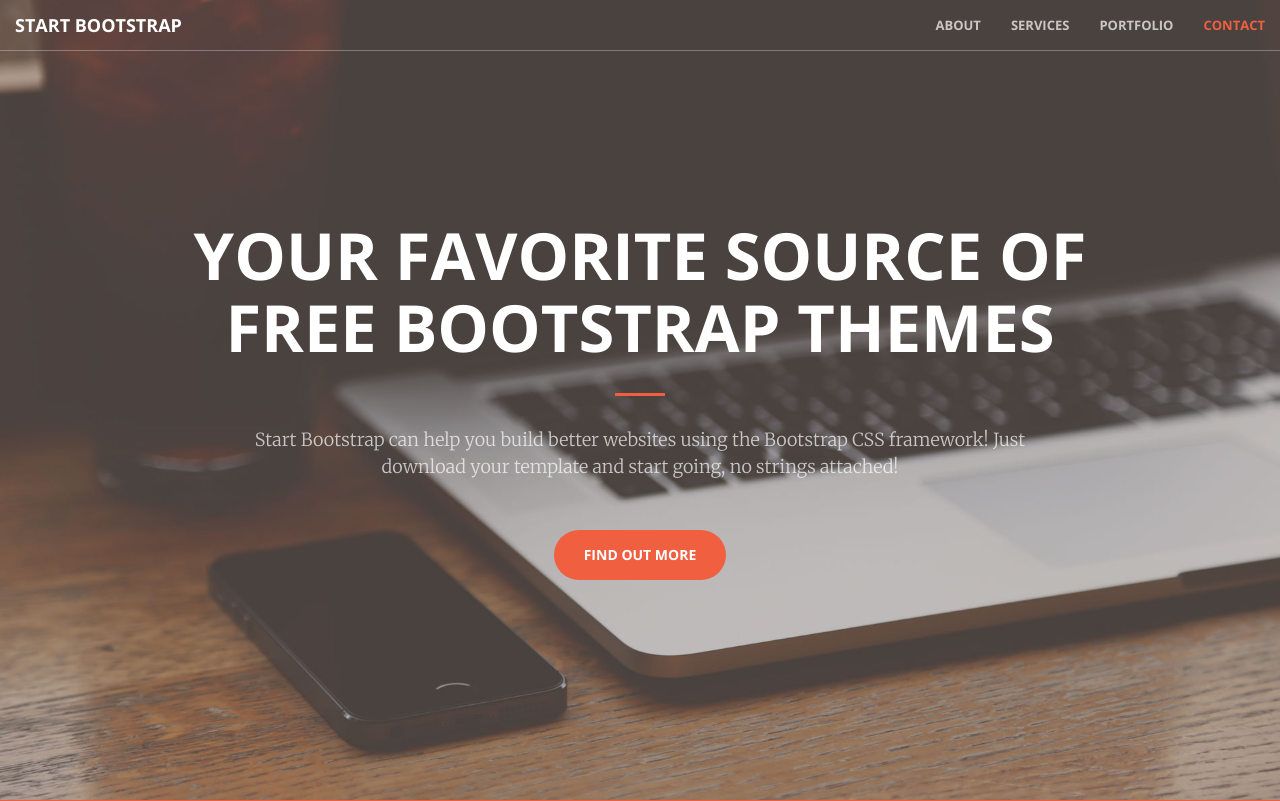
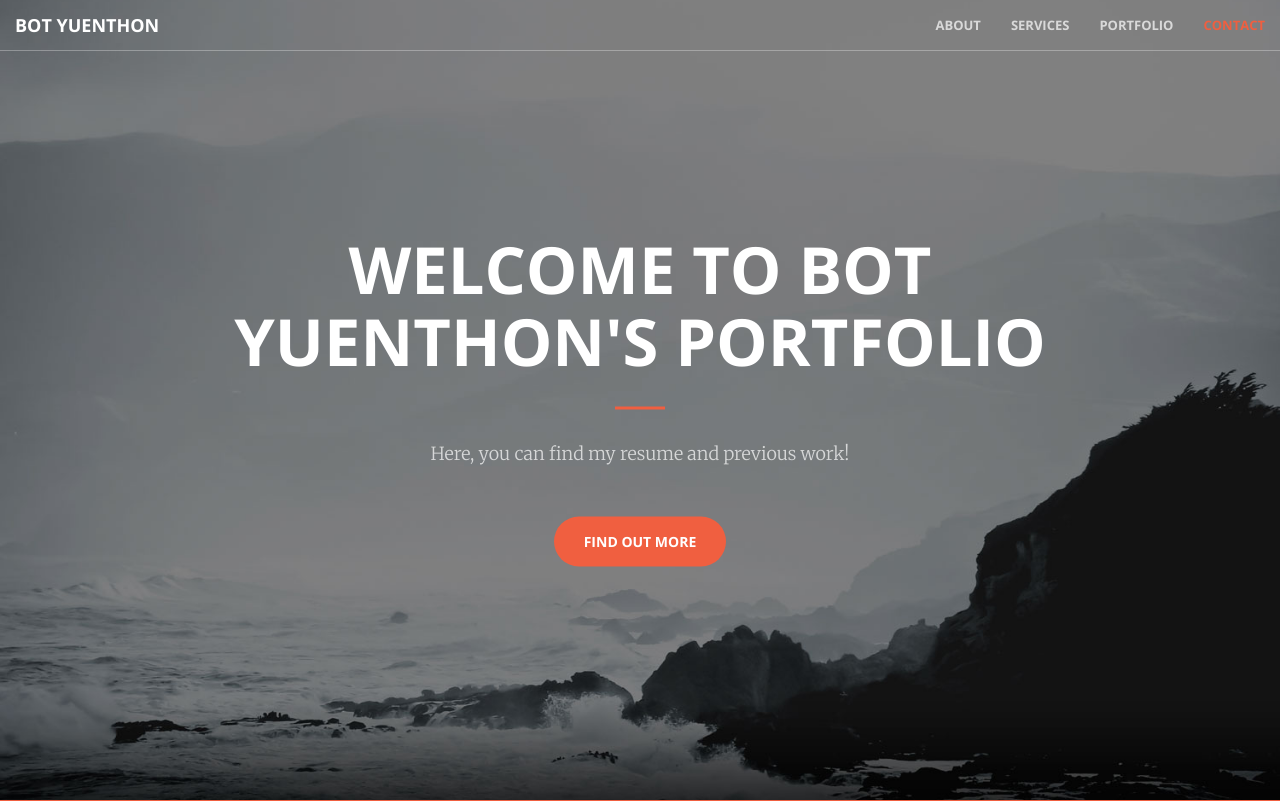
Before and after one commit to ArteriusDayne/IS219Yuenthon-p1, a PHP site: page / in a window 1280 px wide. Shown: the top 801 px of the page. Run offline with PHP 8.4, Linux system fonts and the light colour scheme.

Commit message:
Slight Changes

```diff
--- a/index.php
+++ b/index.php
@@ -46,7 +46,7 @@
                     <span class="icon-bar"></span>
                     <span class="icon-bar"></span>
                 </button>
-                <a class="navbar-brand page-scroll" href="#page-top">Start Bootstrap</a>
+                <a class="navbar-brand page-scroll" href="#page-top">Bot Yuenthon</a>
             </div>
 
             <!-- Collect the nav links, forms, and other content for toggling -->
@@ -74,9 +74,9 @@
     <header>
         <div class="header-content">
             <div class="header-content-inner">
-                <h1>Your Favorite Source of Free Bootstrap Themes</h1>
+                <h1>Welcome to Bot Yuenthon's Portfolio</h1>
                 <hr>
-                <p>Start Bootstrap can help you build better websites using the Bootstrap CSS framework! Just download your template and start going, no strings attached!</p>
+                <p>Here, you can find my resume and previous work!</p>
                 <a href="#about" class="btn btn-primary btn-xl page-scroll">Find Out More</a>
             </div>
         </div>
@@ -254,11 +254,11 @@
                 </div>
                 <div class="col-lg-4 col-lg-offset-2 text-center">
                     <i class="fa fa-phone fa-3x wow bounceIn"></i>
-                    <p>123-456-6789</p>
+                    <p>(201)-914-4266</p>
                 </div>
                 <div class="col-lg-4 text-center">
                     <i class="fa fa-envelope-o fa-3x wow bounceIn" data-wow-delay=".1s"></i>
-                    <p><a href="mailto:your-email@your-domain.com">feedback@startbootstrap.com</a></p>
+                    <p><a href="mailto:your-email@your-domain.com">ty57@njit.edu</a></p>
                 </div>
             </div>
         </div>
```
Also changed, not shown: nbproject/project.xml (added, +9 -0 lines), img/header.jpg, 2 other files.
